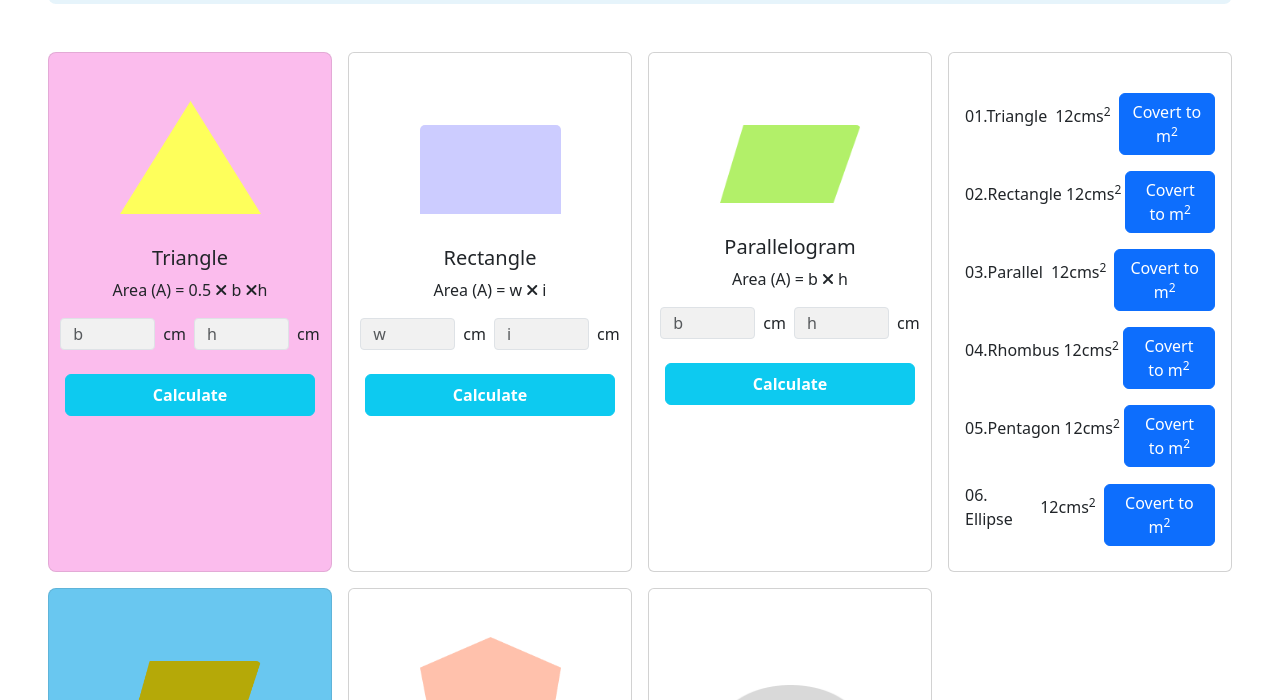
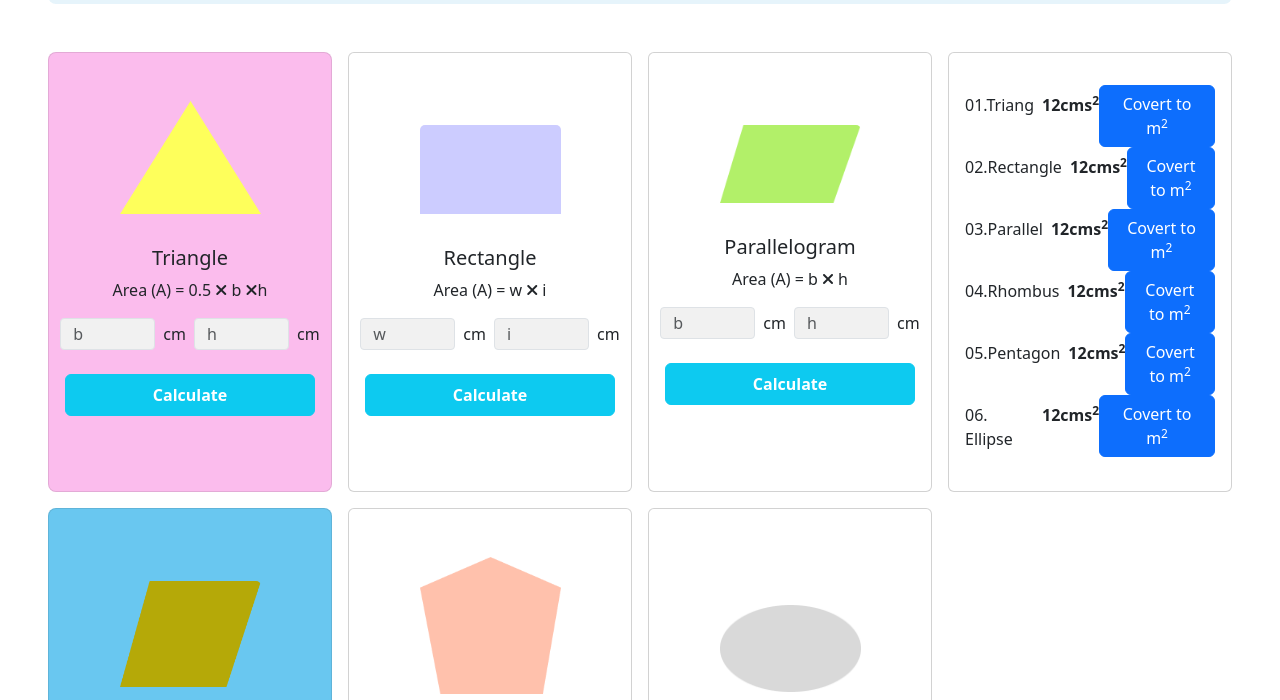
Before and after one commit to mdgausulislam/geometric-genius-using-bootstrap-and-javascript, a plain HTML site: page index.html in a window 1280 px wide. Shown: the part 98-798 px from the top of the page. Drawn offline with nearby package versions, Linux system fonts and the light colour scheme.

Commit message:
update section

```diff
--- a/index.html
+++ b/index.html
@@ -41,15 +41,19 @@
                         </div>
                         <div class="card-body mt-3">
                             <h5 class="card-title">Triangle</h5>
-                            <p>Area (A) = 0.5 <i class="fa-solid fa-xmark"></i> <span id="triangle-text-b">b</span> <i class="fa-solid fa-xmark"></i><span id="triangle-text-h">h</span>
+                            <p>Area (A) = 0.5 <i class="fa-solid fa-xmark"></i> <span id="triangle-text-b">b</span> <i
+                                    class="fa-solid fa-xmark"></i><span id="triangle-text-h">h</span>
                             </p>
                             <div class="d-flex align-items-center justify-content-center">
-                                <input id="triangle-b" type="text" name="" placeholder="b" class="form-control input-type">
+                                <input id="triangle-b" type="text" name="" placeholder="b"
+                                    class="form-control input-type">
                                 <label class="px-2">cm</label>
-                                <input id="triangle-h" type="text" name="" placeholder="h" class="form-control input-type">
+                                <input id="triangle-h" type="text" name="" placeholder="h"
+                                    class="form-control input-type">
                                 <label class="ps-2" for="">cm</label>
                             </div>
-                            <button id="btn-triangle" class="btn btn-info my-4 w-100 py-2 text-white fw-bold">Calculate</button>
+                            <button id="btn-triangle"
+                                class="btn btn-info my-4 w-100 py-2 text-white fw-bold">Calculate</button>
                         </div>
                     </div>
                 </div>
@@ -97,36 +101,59 @@
                 <div class="col">
                     <div class="card h-100 w-100 pt-3">
                         <div class="card-body">
-                            <div class="d-flex align-items-center justify-content-center  py-2">
-                                <p>01.Triangle </p>
-                                <p class="px-2">12cms<sup>2</sup></p>
+                            <div class="d-flex justify-content-between">
+                                <div class="d-flex py-2">
+                                    <p>01.Triang </p>
+                                    <p class="ps-2 fw-semibold"> <span id="triangle-Output">12</span>cms<sup>2</sup></p>
+                                </div>
+                                <div class="text-end">
                                     <button class="btn btn-primary">Covert to m<sup>2</sup></button>
                                 </div>
-                            <div class="d-flex align-items-center justify-content-center py-2">
+                            </div>
+                            <div class="d-flex justify-content-between">
+                                <div class="d-flex py-2">
                                     <p>02.Rectangle </p>
-                                <p class="px-1">12cms<sup>2</sup></p>
+                                    <p class="ps-2 fw-semibold">12cms<sup>2</sup></p>
+                                </div>
+                                <div class="text-end">
                                     <button class="btn btn-primary">Covert to m<sup>2</sup></button>
                                 </div>
-                            <div class="d-flex align-items-center justify-content-center  py-2">
-                                <p>03.Parallel</p>
-                                <p class="px-2">12cms<sup>2</sup></p>
-                                <div class="text-center"> <button class="btn btn-primary">Covert to m<sup>2</sup></button></div>
-
                             </div>
-                            <div class="d-flex align-items-center justify-content-center  py-2">
-                                <p>04.Rhombus </p>
-                                <p class="px-1">12cms<sup>2</sup></p>
+                            <div class="d-flex justify-content-between">
+                                <div class="d-flex py-2">
+                                    <p>03.Parallel </p>
+                                    <p class="ps-2 fw-semibold">12cms<sup>2</sup></p>
+                                </div>
+                                <div class="text-end">
                                     <button class="btn btn-primary">Covert to m<sup>2</sup></button>
                                 </div>
-                            <div class="d-flex align-items-center justify-content-center  py-2">
-                                <p>05.Pentagon </p>
-                                <p class="px-1">12cms<sup>2</sup></p>
+                            </div>
+                            <div class="d-flex justify-content-between">
+                                <div class="d-flex py-2">
+                                    <p>04.Rhombus </p>
+                                    <p class="ps-2 fw-semibold">12cms<sup>2</sup></p>
+                                </div>
+                                <div class="text-end">
                                     <button class="btn btn-primary">Covert to m<sup>2</sup></button>
                                 </div>
-                            <div class="d-flex align-items-center justify-content-center  py-2">
+                            </div>
+                            <div class="d-flex justify-content-between">
+                                <div class="d-flex py-2">
+                                    <p>05.Pentagon </p>
+                                    <p class="ps-2 fw-semibold">12cms<sup>2</sup></p>
+                                </div>
+                                <div class="text-end">
+                                    <button class="btn btn-primary">Covert to m<sup>2</sup></button>
+                                </div>
+                            </div>
+                            <div class="d-flex justify-content-between">
+                                <div class="d-flex py-2">
                                     <p>06. Ellipse </p>
-                                <p class="px-2">12cms<sup>2</sup></p>
+                                    <p class="ps-2 fw-semibold">12cms<sup>2</sup></p>
+                                </div>
+                                <div>
                                     <button class="btn btn-primary">Covert to m<sup>2</sup></button>
+                                </div>
                             </div>
                         </div>
                     </div>
--- a/js/triangle.js
+++ b/js/triangle.js
@@ -9,7 +9,12 @@ document.getElementById('btn-triangle').addEventListener('click',function(){
     setTextElementsById('triangle-text-b',triangleB)
 
     const triangleTextH=getElementsByIdText('triangle-text-h');
-
     setTextElementsById('triangle-text-h',triangleH);
 
+    const triangleOutput=0.5*triangleB*triangleH;
+    console.log(triangleOutput);
+
+    const triangleO=getElementsByIdText('triangle-Output');
+    setTextElementsById('triangle-Output',triangleOutput);
+
 })
```
Lines whose indentation alone changed are shown as unchanged.
